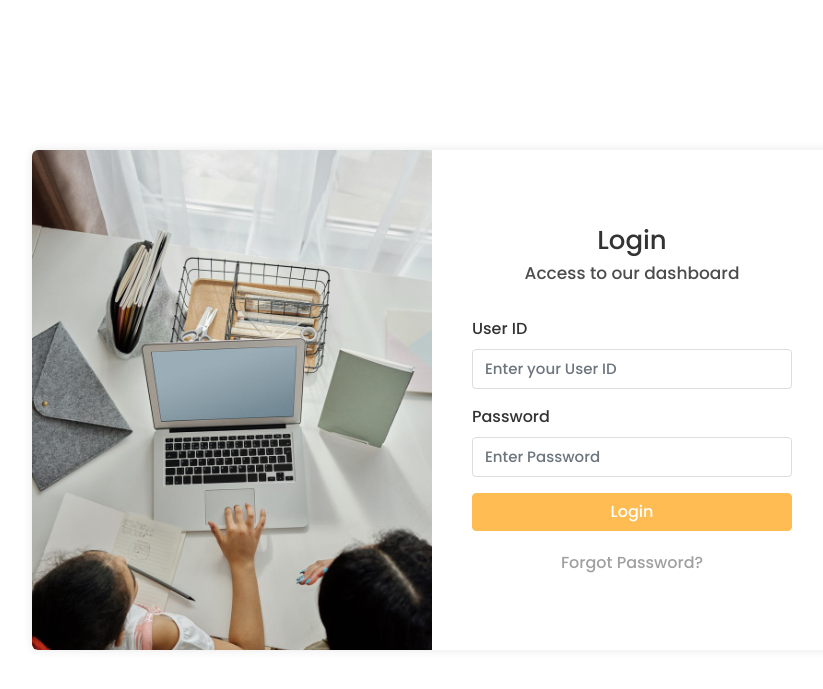
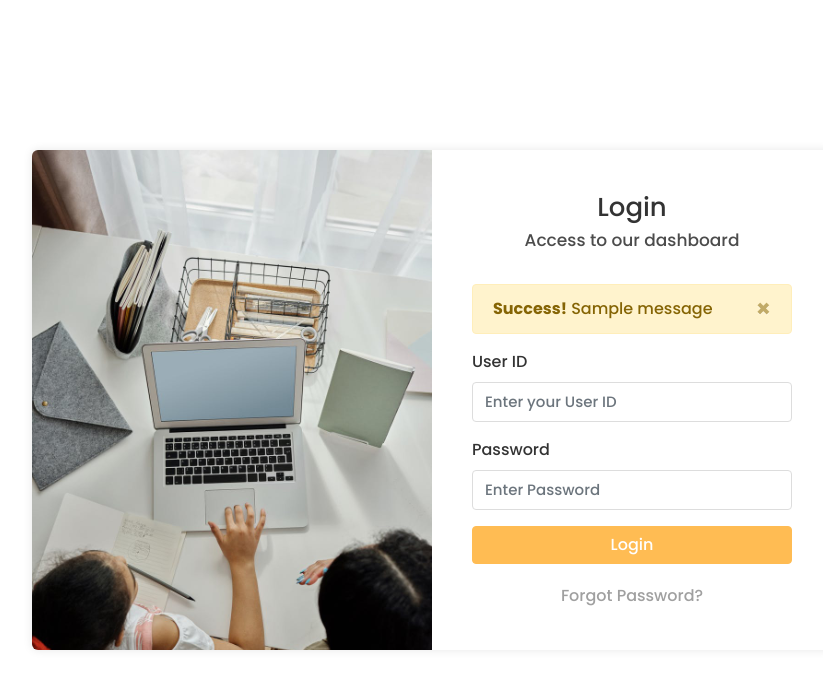
Before and after one commit to RAKIB6348/django-project, a Django app: page / in a window 1280 px wide. Shown: the top 689 px of the page, without its empty margins (208-1031 px from the left). Run offline with Django 5.2, Linux system fonts and the light colour scheme; tables that the repository leaves empty hold one stand-in row (values such as "Sample post"); one stand-in notice (Sample message) is shown; some libraries are stand-ins or nearby versions.

Commit message:
add logout system and error message

```diff
--- a/accounts/urls.py
+++ b/accounts/urls.py
@@ -11,6 +11,7 @@ urlpatterns = [
     #login urls
     path('', login_page,  name='login_page'),
     path('login/', user_login, name='user_login'),
+    path('logout/', user_logout, name="user_logout"),
 
     # admin register
     path('register/admin/', register_admin, name='register_admin'),
--- a/accounts/views.py
+++ b/accounts/views.py
@@ -51,8 +51,14 @@ def user_login(request):
         elif user.user_type == 'Student':
             return HttpResponse("This is a admin Panel")
 
-        # fallback (যদি কিছু না মিলে)
+        messages.error(request, "Invalid User ID or Password.")
         return redirect('login_page')
 
     # GET request
     return redirect('login_page')
+
+
+
+def user_logout(request):
+    logout(request)
+    return redirect('login_page')
--- a/templates/login.html
+++ b/templates/login.html
@@ -35,6 +35,16 @@
 
                             <h1>Login</h1>
                             <p class="account-subtitle">Access to our dashboard</p>
+                            {% if messages %}
+                                {% for message in messages %}
+                                    <div class="alert alert-warning alert-dismissible fade show" role="alert">
+                                        <strong>{{ message.tags|capfirst }}!</strong> {{ message }}
+                                        <button type="button" class="close" data-dismiss="alert" aria-label="Close">
+                                            <span aria-hidden="true">&times;</span>
+                                        </button>
+                                    </div>
+                                {% endfor %}
+                            {% endif %}
 
                             <!-- FORM -->
                             <form method="POST" action="{% url 'user_login' %}">
```
Also changed, not shown: db.sqlite3.
